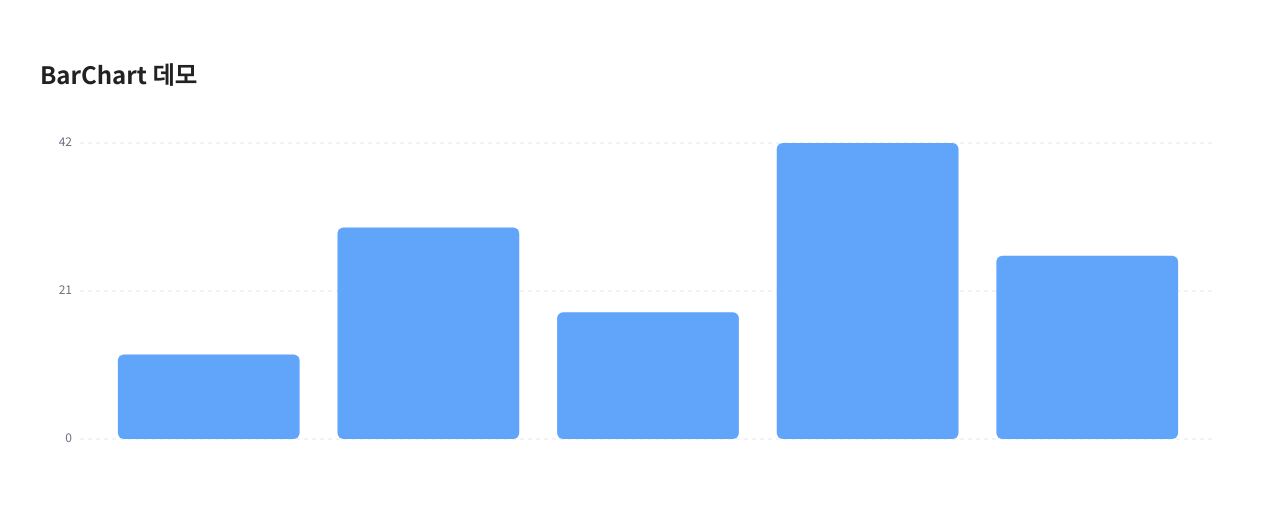
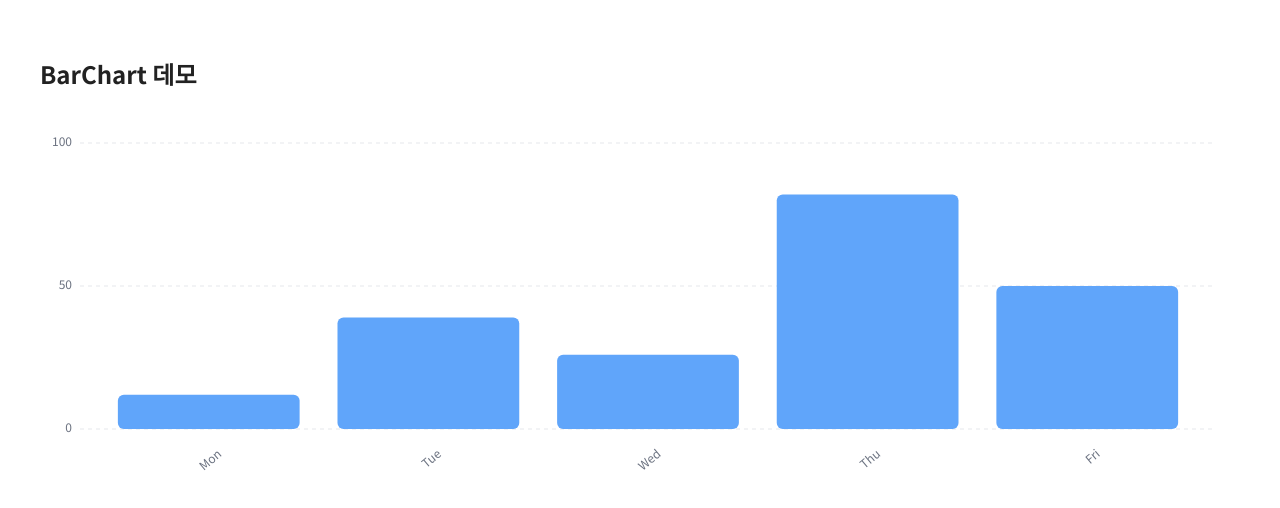
Before and after one commit to K-Sohyun/react-charts, a React (Vite) app: page / in a window 1280 px wide. Shown: the top 508 px of the page. Built offline with nearby package versions, Linux system fonts and the light colour scheme.

Commit message:
Y축 눈금자 수정, 라벨 추가, 패딩, 라벨 기울기 props 추가 등

```diff
--- a/src/App.tsx
+++ b/src/App.tsx
@@ -3,17 +3,22 @@ import type { BarDatum } from "./charts/BarChart/BarChart";
 
 const sample: BarDatum[] = [
   { label: "Mon", value: 12 },
-  { label: "Tue", value: 30 },
-  { label: "Wed", value: 18 },
-  { label: "Thu", value: 42 },
-  { label: "Fri", value: 26 },
+  { label: "Tue", value: 39 },
+  { label: "Wed", value: 26 },
+  { label: "Thu", value: 82 },
+  { label: "Fri", value: 50 },
 ];
 
 export default function App() {
   return (
     <main className="page-container">
       <h2 className="sub-title">BarChart 데모</h2>
-      <BarChart data={sample} />
+      <BarChart
+        data={sample}
+        yDomain={{ max: 100 }}
+        padding={{ bottom: 50 }}
+        rotateLabels
+      />
     </main>
   );
 }
--- a/src/charts/BarChart/BarChart.tsx
+++ b/src/charts/BarChart/BarChart.tsx
@@ -3,24 +3,44 @@ import { linearScale, bandScale } from "../core/scales";
 import styles from "./BarChart.module.scss";
 
 export type BarDatum = { label: string; value: number };
-type BarChartProps = { data: BarDatum[]; height?: number; barColor?: string };
+
+type BarChartProps = {
+  data: BarDatum[];
+  height?: number;
+  barColor?: string;
+  rotateLabels?: boolean;
+  yDomain?: { min?: number; max: number };
+  padding?: Partial<{
+    top: number;
+    right: number;
+    bottom: number;
+    left: number;
+  }>;
+};
 
 export default function BarChart({
   data,
   height = 360,
   barColor = "#60a5fa",
+  rotateLabels = false,
+  yDomain,
+  padding,
 }: BarChartProps) {
   const labels = data.map((d) => d.label);
   const values = data.map((d) => d.value);
-  const max = Math.max(...values, 0);
+
+  // 데이터 기반 기본값
+  const dataMax = Math.max(...values, 0);
+  const yMin = yDomain?.min ?? 0;
+  const yMax = yDomain?.max ?? dataMax;
 
   return (
     <div className={styles.wrapper}>
-      <ChartWrapper height={height}>
+      <ChartWrapper height={height} padding={padding}>
         {({ innerWidth, innerHeight }) => {
           const xBand = bandScale(labels, 0, innerWidth, 0.2);
-          const yScale = linearScale(0, max, innerHeight, 0);
-          const ticks = [0, Math.round(max * 0.5), max];
+          const yScale = linearScale(yMin, yMax, innerHeight, 0);
+          const ticks = [yMin, Math.round((yMin + yMax) / 2), yMax];
 
           return (
             <>
@@ -50,6 +70,32 @@ export default function BarChart({
                   </g>
                 );
               })}
+
+              {/* X축 라벨 */}
+              {labels.map((lab) => {
+                const x = xBand.getX(lab);
+                const bw = xBand.bandWidth;
+                const cx = x + bw / 2; // 막대 중앙
+                return (
+                  <text
+                    key={`xlab-${lab}`}
+                    x={cx}
+                    y={innerHeight + 20}
+                    fontSize={12}
+                    fill="#6b7280"
+                    textAnchor={rotateLabels ? "end" : "middle"}
+                    dominantBaseline="hanging"
+                    transform={
+                      rotateLabels
+                        ? `rotate(-40, ${cx}, ${innerHeight + 10})`
+                        : ""
+                    }
+                  >
+                    {lab}
+                  </text>
+                );
+              })}
+
               {/* 막대 */}
               {data.map((d) => {
                 const x = xBand.getX(d.label);
--- a/src/charts/core/ChartWrapper.tsx
+++ b/src/charts/core/ChartWrapper.tsx
@@ -1,9 +1,11 @@
 import React, { useRef, useEffect, useState } from "react";
+
+type Padding = { top: number; right: number; bottom: number; left: number };
 
 type ChartWrapperProps = {
   width?: number;
   height?: number;
-  padding?: { top: number; right: number; bottom: number; left: number };
+  padding?: Partial<Padding>;
   children: (inner: {
     innerWidth: number;
     innerHeight: number;
@@ -13,7 +15,7 @@ type ChartWrapperProps = {
 export default function ChartWrapper({
   width,
   height = 360,
-  padding = { top: 24, right: 24, bottom: 40, left: 40 },
+  padding,
   children,
 }: ChartWrapperProps) {
   const ref = useRef<HTMLDivElement | null>(null);
@@ -30,9 +32,12 @@ export default function ChartWrapper({
     return () => ro.disconnect();
   }, [width]);
 
+  const defaultPadding: Padding = { top: 24, right: 24, bottom: 40, left: 40 };
+  const pad: Padding = { ...defaultPadding, ...(padding ?? {}) };
+
   const outerW = width ?? w;
-  const innerWidth = outerW - padding.left - padding.right;
-  const innerHeight = height - padding.top - padding.bottom;
+  const innerWidth = outerW - pad.left - pad.right;
+  const innerHeight = height - pad.top - pad.bottom;
 
   return (
     <div ref={ref} style={{ width: width ? `${width}px` : "100%" }}>
@@ -42,7 +47,7 @@ export default function ChartWrapper({
         viewBox={`0 0 ${outerW} ${height}`}
         style={{ maxWidth: "100%", height: "auto", display: "block" }}
       >
-        <g transform={`translate(${padding.left},${padding.top})`}>
+        <g transform={`translate(${pad.left},${pad.top})`}>
           {children({ innerWidth, innerHeight })}
         </g>
       </svg>
```
